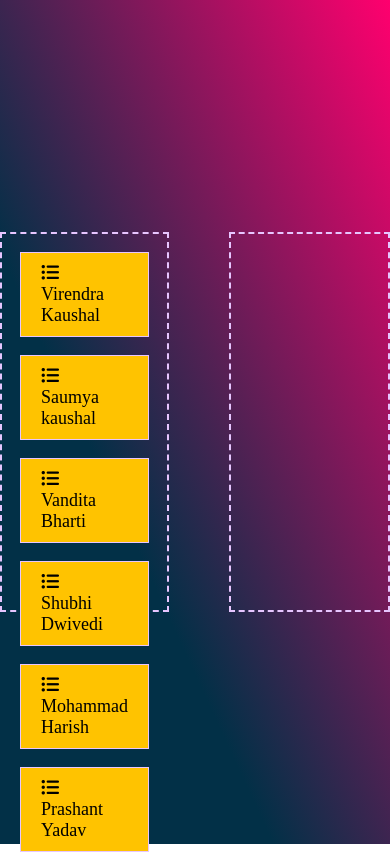
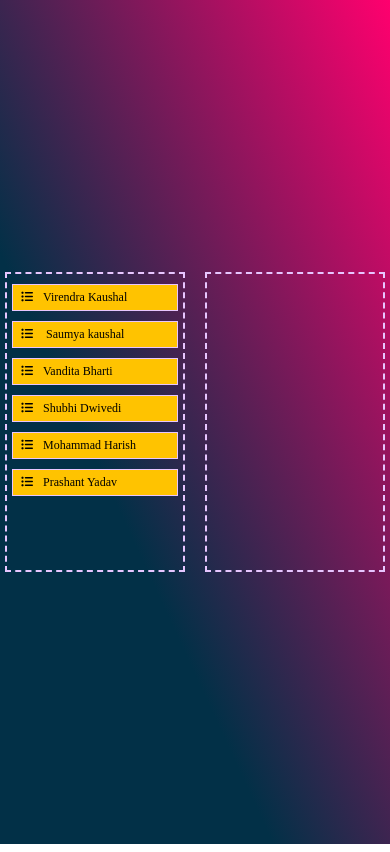
Before and after one commit to saumyakaushal8737/Drag-and-Drop-feature, a plain HTML site: page index.html in a window 390 px wide. Drawn offline with Linux system fonts and the light colour scheme.

Commit message:
Update style.css

```diff
--- a/style.css
+++ b/style.css
@@ -33,3 +33,24 @@
 .list i{
     padding-right:20px;
 }
+@media screen and (min-width:180px) and (max-width:768px){
+    .container{
+        flex-wrap:wrap;
+        gap:20px;
+        justify-content:center;
+
+    }
+    .left,.right{
+        width:180px;
+        height:300px;
+    }
+    .list{
+        padding:5px 8px;
+        margin:10px 5px;
+        font-size:12px;
+    }
+    .list i
+    {
+        padding-right:10px;
+    }
+}
```
